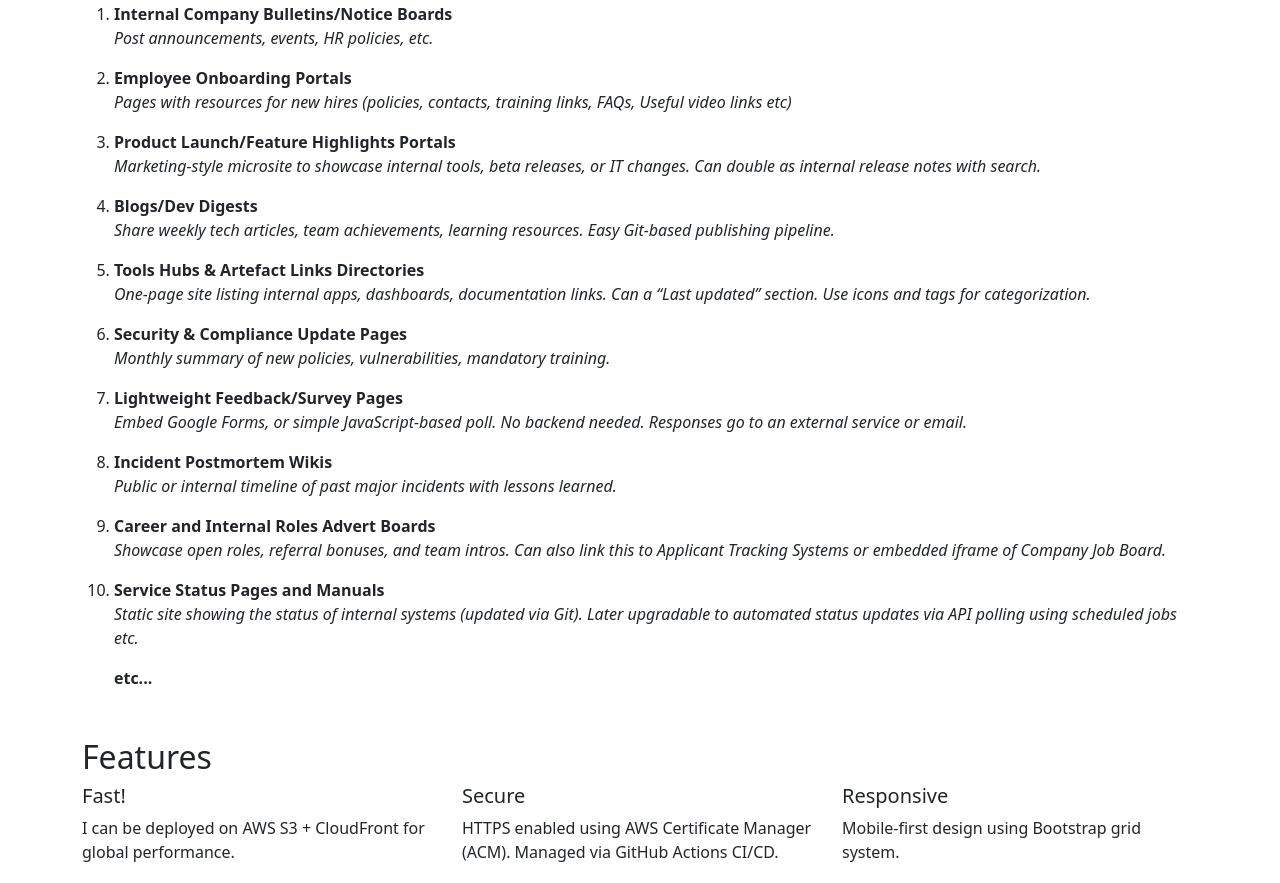
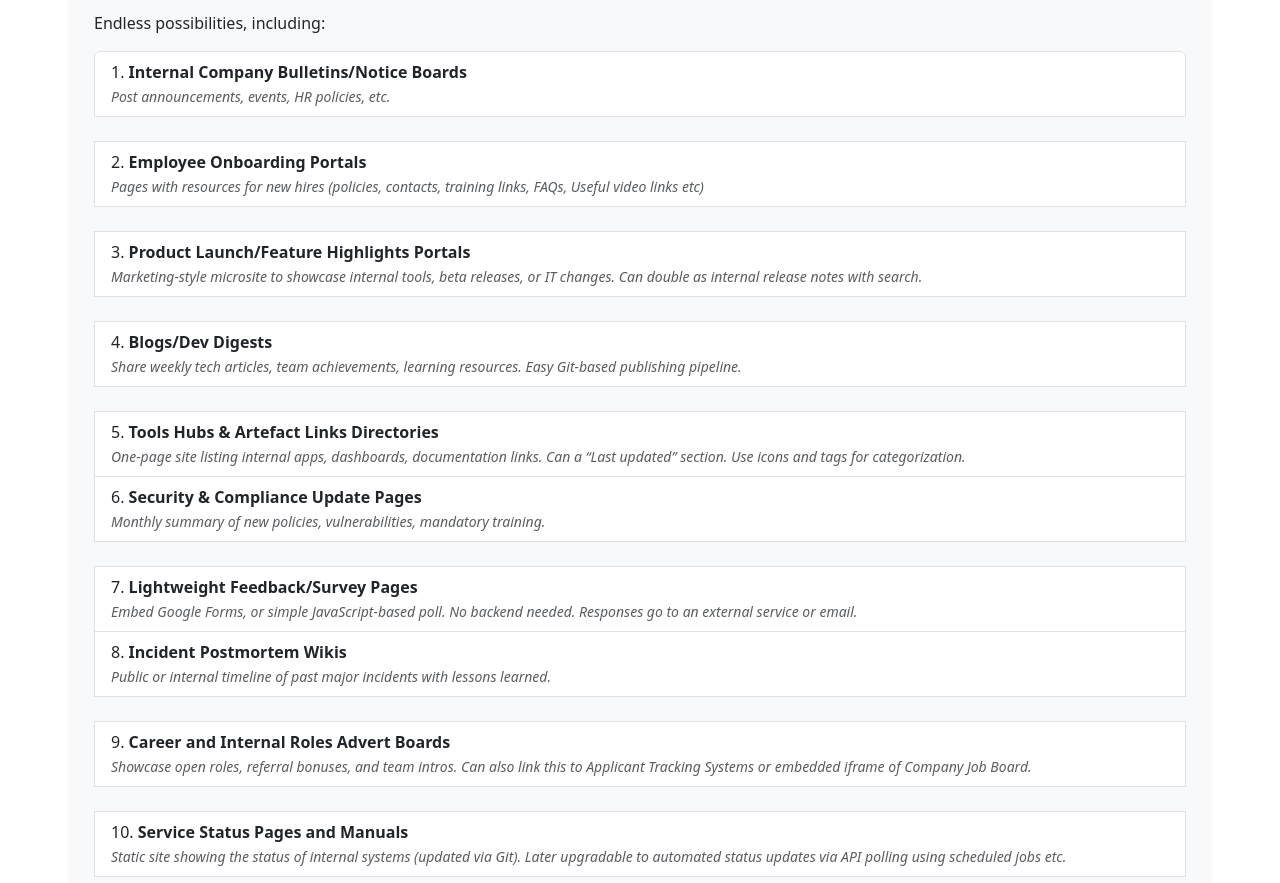
Before and after one commit to amafru/secure-static-website-delivery-aws, a plain HTML site: page index.html in a window 1280 px wide. Shown: the part 430-1313 px from the top of the page. Drawn offline with nearby package versions, Linux system fonts and the light colour scheme.

Commit message:
finished basic styling

```diff
--- a/index.html
+++ b/index.html
@@ -49,71 +49,101 @@
     </div>
   </section>
 
-  <section id="about" class="container my-5">
-    <h2>What could I be used for?</h2>
+  <section id="about" class="container my-5 p-4 rounded bg-light shadow-sm">
+    <h2 class="fw-bold border-bottom pb-2 mb-4 text-dark text-center">What could I be used for?</h2>
     <p>Endless possibilities, including:</p>
-    <ol>
-        <li><strong>Internal Company Bulletins/Notice Boards</strong></li>
-        <p><i>Post announcements, events, HR policies, etc.</i></p>
+    <ol class="list-group list-group-numbered">
+        <li class="list-group-item">
+            <strong>Internal Company Bulletins/Notice Boards</strong><br>
+            <small class="text-muted fst-italic">Post announcements, events, HR policies, etc.</small>
+        </li>
+        <br>
 
-        <li><strong>Employee Onboarding Portals</strong></li>
-        <p><i>Pages with resources for new hires (policies, contacts,
-            training links, FAQs, Useful video links etc)</i></p>
+        <li class="list-group-item">
+            <strong>Employee Onboarding Portals</strong><br>
+            <small class="text-muted fst-italic">Pages with resources for new hires (policies, contacts,
+            training links, FAQs, Useful video links etc)</small>
+        </li>
+        <br>
 
-        <li><strong>Product Launch/Feature Highlights Portals</strong></li>
-        <p><i>Marketing-style microsite to showcase internal tools, beta releases,
-            or IT changes. Can double as internal release notes with search.</i></p>
+        <li class="list-group-item">
+            <strong>Product Launch/Feature Highlights Portals</strong><br>
+            <small class="text-muted fst-italic">Marketing-style microsite to showcase internal tools, beta releases,
+            or IT changes. Can double as internal release notes with search.</small>
+        </li>
+        <br>
 
-        <li><strong>Blogs/Dev Digests</strong></li>
-        <p><i>Share weekly tech articles, team achievements, learning resources.
-            Easy Git-based publishing pipeline.</i></p>
+        <li class="list-group-item">
+            <strong>Blogs/Dev Digests</strong><br>
+            <small class="text-muted fst-italic">Share weekly tech articles, team achievements, learning resources.
+            Easy Git-based publishing pipeline.</small>
+        </li>
+        <br>
 
-        <li><strong>Tools Hubs & Artefact Links Directories</strong></li>
-        <p><i>One-page site listing internal apps, dashboards, documentation links.
-            Can a “Last updated” section. Use icons and tags for categorization.</i></p>
+        <li class="list-group-item">
+            <strong>Tools Hubs & Artefact Links Directories</strong><br>
+            <small class="text-muted fst-italic">One-page site listing internal apps, dashboards, documentation links.
+            Can a “Last updated” section. Use icons and tags for categorization.</small>
+        </li>
 
-        <li><strong>Security & Compliance Update Pages</strong></li>
-        <p><i>Monthly summary of new policies, vulnerabilities, mandatory training.</i></p>
+        <li class="list-group-item">
+            <strong>Security & Compliance Update Pages</strong><br>
+            <small class="text-muted fst-italic">Monthly summary of new policies, vulnerabilities, mandatory training.</small>
+        </li>
+        <br>
 
-        <li><strong>Lightweight Feedback/Survey Pages</strong></li>
-        <p><i>Embed Google Forms, or simple JavaScript-based poll. No backend needed.
-            Responses go to an external service or email.</i></p>
+        <li class="list-group-item">
+            <strong>Lightweight Feedback/Survey Pages</strong><br>
+            <small class="text-muted fst-italic">Embed Google Forms, or simple JavaScript-based poll. No backend needed.
+            Responses go to an external service or email.</small>
+        </li>
 
-        <li><strong>Incident Postmortem Wikis</strong></li>
-        <p><i>Public or internal timeline of past major incidents with lessons learned.</i></p>
+        <li class="list-group-item">
+            <strong>Incident Postmortem Wikis</strong><br>
+            <small class="text-muted fst-italic">Public or internal timeline of past major incidents with lessons learned.</small>
+        </li>
+        <br>
 
-        <li><strong>Career and Internal Roles Advert Boards</strong></li>
-        <p><i>Showcase open roles, referral bonuses, and team intros. Can also link this to Applicant
-            Tracking Systems or embedded iframe of Company Job Board.</i></p>
+        <li class="list-group-item">
+            <strong>Career and Internal Roles Advert Boards</strong><br>
+            <small class="text-muted fst-italic">Showcase open roles, referral bonuses, and team intros. Can also link this to Applicant
+            Tracking Systems or embedded iframe of Company Job Board.</small>
+        </li>
+        <br>
 
-        <li><strong>Service Status Pages and Manuals</strong></li>
-        <p><i>Static site showing the status of internal systems (updated via Git). Later upgradable
-            to automated status updates via API polling using scheduled jobs etc.</i></p>
+        <li class="list-group-item">
+            <strong>Service Status Pages and Manuals</strong><br>
+            <small class="text-muted fst-italic">Static site showing the status of internal systems (updated via Git). Later upgradable
+            to automated status updates via API polling using scheduled jobs etc.</small>
+        </li>
+        <br>
 
         <p><b>etc...</b></p>
     </ol>
   </section>
 
-  <section id="features" class="container my-5">
-    <h2>Features</h2>
+  <section id="features" class="container my-5  p-4 rounded bg-light shadow-sm">
+    <h2 class="fw-bold border-bottom pb-2 mb-4 text-dark text-center">Features</h2>
     <div class="row">
       <div class="col-md-4">
-        <h5>Fast!</h5>
+        <h5 class="text-decoration-underline">Fast!</h5>
         <p>I can be deployed on AWS S3 + CloudFront for global performance.</p>
       </div>
+
       <div class="col-md-4">
-        <h5>Secure</h5>
+        <h5 class="text-decoration-underline">Secure</h5>
         <p>HTTPS enabled using AWS Certificate Manager (ACM). Managed via GitHub Actions CI/CD.</p>
       </div>
+
       <div class="col-md-4">
-        <h5>Responsive</h5>
-        <p>Mobile-first design using Bootstrap grid system.</p>
+        <h5 class="text-decoration-underline">Responsive</h5>
+        <p>Mobile-first design using Bootstrap grid system, with hamburger menu on mobile devices.</p>
       </div>
     </div>
   </section>
 
-  <section id="contact" class="container my-5">
-    <h2>Contact</h2>
+  <section id="contact" class="container my-5 text-center">
+    <h2 class="fw-bold border-bottom pb-2 mb-4 text-dark">Contact</h2>
     <p>My Creator Ama Fru is reachable via</p>
     <a href="https://amabuhfru.com" target="_blank" rel="noopener">Amabuhfru.com</a>
   </section>
```
